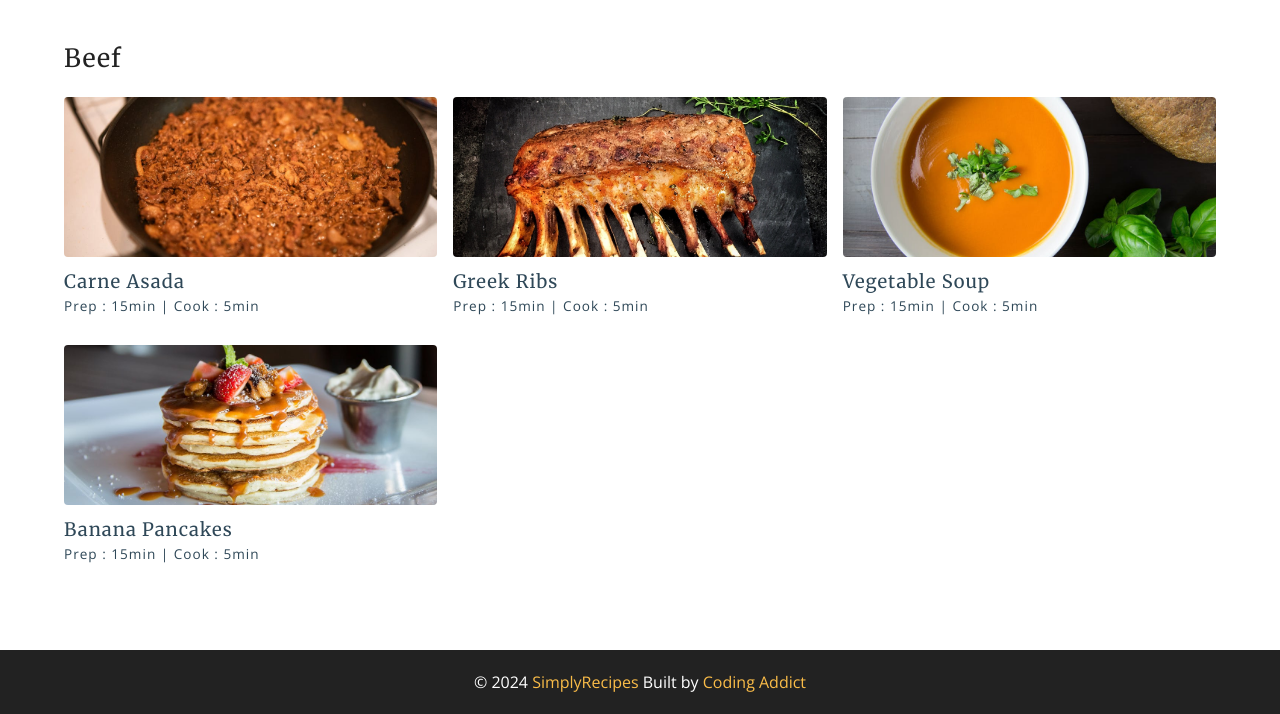
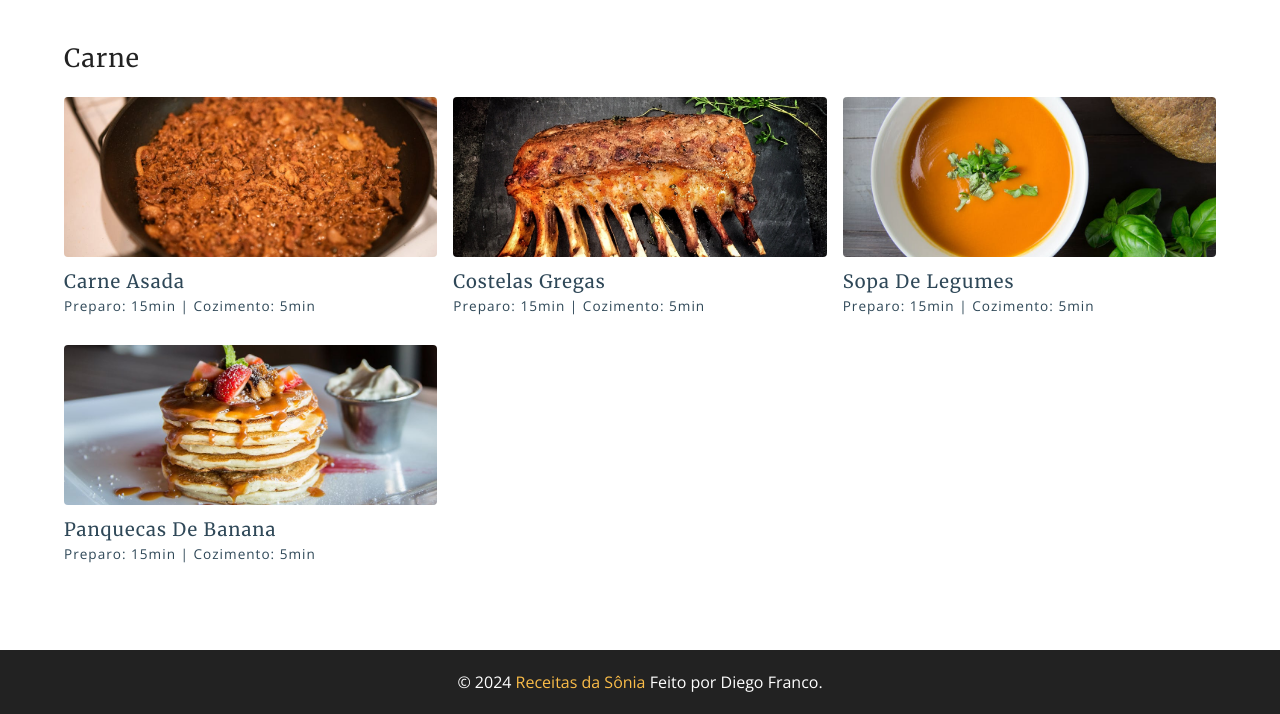
Before and after one commit to dgusfr/receitas, a plain HTML site: page tag-template.html in a window 1280 px wide. Shown: the part 118-832 px from the top of the page. Drawn offline with nearby package versions, Linux system fonts and the light colour scheme.

Commit message:
more changes

```diff
--- a/tag-template.html
+++ b/tag-template.html
@@ -27,13 +27,13 @@
         </button>
       </div>
       <div class="nav-links">
-        <a href="index.html" class="nav-link"> home </a>
-        <a href="about.html" class="nav-link"> about </a>
-        <a href="tags.html" class="nav-link"> tags </a>
-        <a href="recipes.html" class="nav-link"> recipes </a>
+        <a href="index.html" class="nav-link">início</a>
+        <a href="about.html" class="nav-link">sobre</a>
+        <a href="tags.html" class="nav-link">tags</a>
+        <a href="recipes.html" class="nav-link">receitas</a>
 
         <div class="nav-link contact-link">
-          <a href="contact.html" class="btn"> contact </a>
+          <a href="contact.html" class="btn">contato</a>
         </div>
       </div>
     </div>
@@ -41,48 +41,46 @@
   <!-- end of nav -->
   <main class="page">
     <div class="featured-recipes">
-      <h4>Beef</h4>
+      <h4>Carne</h4>
       <!-- recipes list -->
       <div class="recipes-list">
         <!-- single recipe -->
         <a href="single-recipe.html" class="recipe">
           <img src="./assets/recipes/recipe-1.jpeg" class="img recipe-img" alt="" />
           <h5>Carne Asada</h5>
-          <p>Prep : 15min | Cook : 5min</p>
+          <p>Preparo: 15min | Cozimento: 5min</p>
         </a>
         <!-- end of single recipe -->
         <!-- single recipe -->
         <a href="single-recipe.html" class="recipe">
           <img src="./assets/recipes/recipe-2.jpeg" class="img recipe-img" alt="" />
-          <h5>Greek Ribs</h5>
-          <p>Prep : 15min | Cook : 5min</p>
+          <h5>Costelas Gregas</h5>
+          <p>Preparo: 15min | Cozimento: 5min</p>
         </a>
         <!-- end of single recipe -->
         <!-- single recipe -->
         <a href="single-recipe.html" class="recipe">
           <img src="./assets/recipes/recipe-3.jpeg" class="img recipe-img" alt="" />
-          <h5>Vegetable Soup</h5>
-          <p>Prep : 15min | Cook : 5min</p>
+          <h5>Sopa de Legumes</h5>
+          <p>Preparo: 15min | Cozimento: 5min</p>
         </a>
         <!-- end of single recipe -->
         <!-- single recipe -->
         <a href="single-recipe.html" class="recipe">
           <img src="./assets/recipes/recipe-4.jpeg" class="img recipe-img" alt="" />
-          <h5>Banana Pancakes</h5>
-          <p>Prep : 15min | Cook : 5min</p>
+          <h5>Panquecas de Banana</h5>
+          <p>Preparo: 15min | Cozimento: 5min</p>
         </a>
         <!-- end of single recipe -->
       </div>
       <!-- end of recipe list -->
     </div>
-
   </main>
   <!-- footer -->
   <footer class="page-footer">
     <p>
       &copy; <span id="date"></span>
-      <span class="footer-logo">SimplyRecipes</span> Built by
-      <a href="https://www.johnsmilga.com/">Coding Addict</a>
+      <span class="footer-logo">Receitas da Sônia</span> Feito por Diego Franco.
     </p>
   </footer>
   <script src="./js/scripts.js"></script>
```
Also changed, not shown: single-recipe.html (+3 -13 lines).
